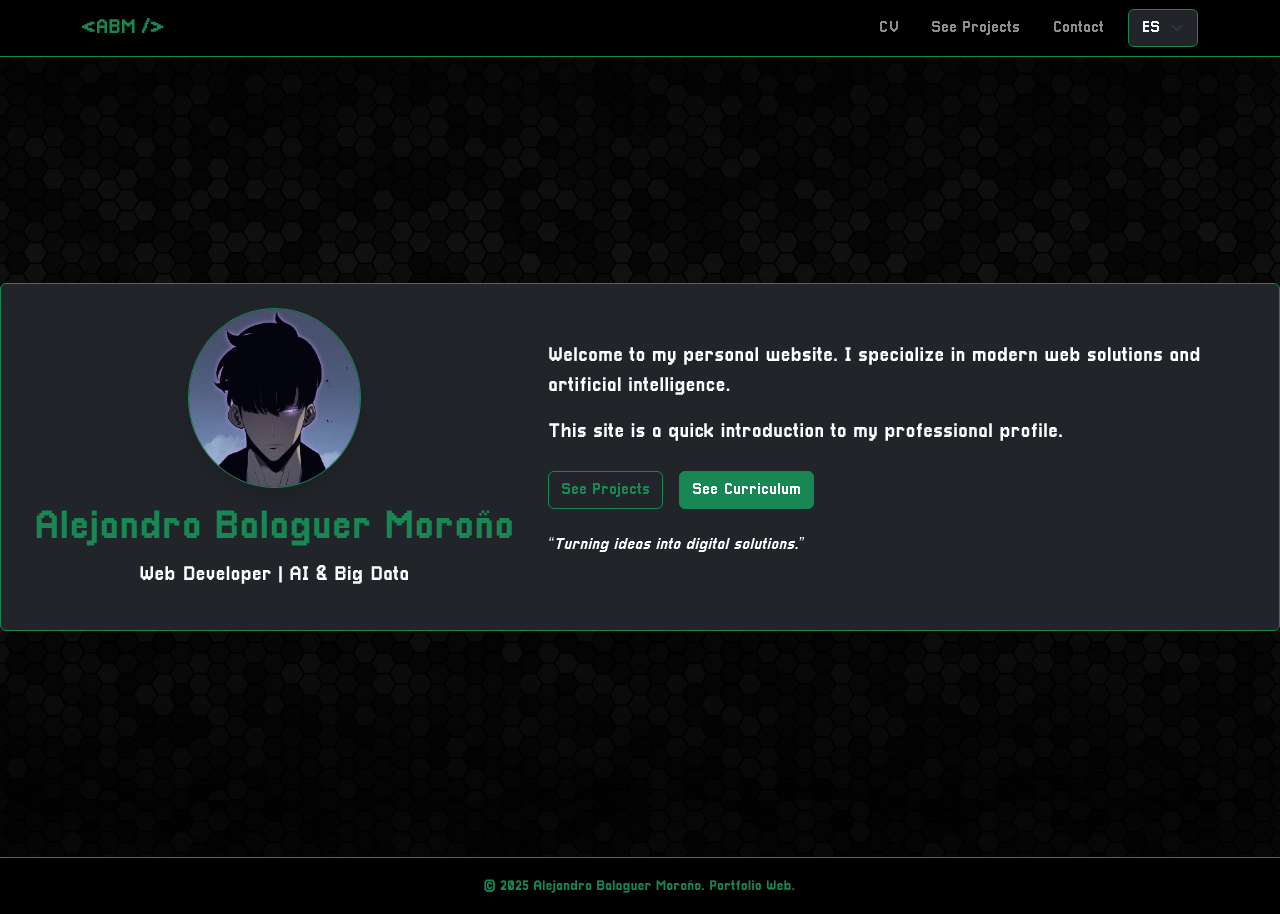
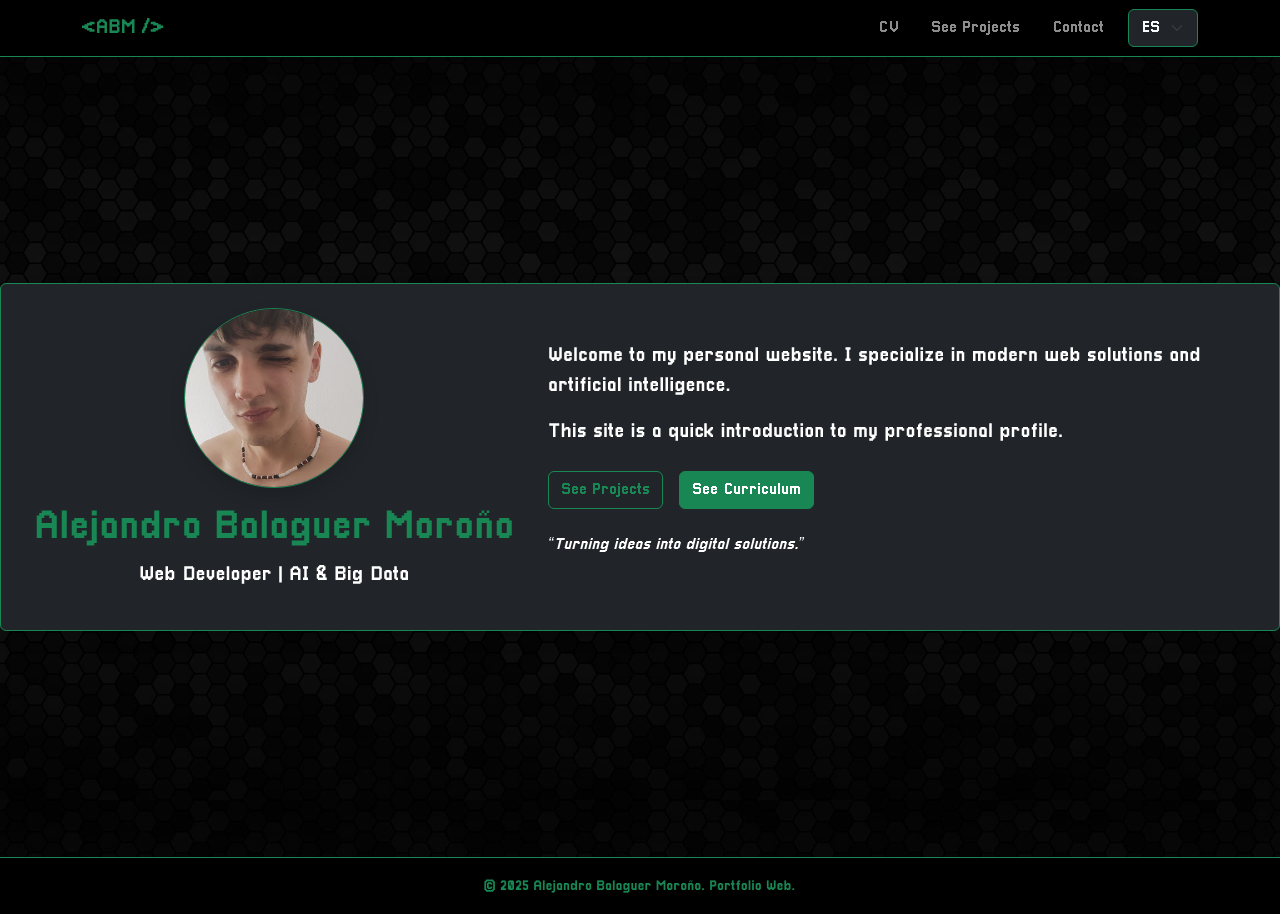
Before and after one commit to AlejandroBalaguer/webpersonal, a React (Vite) app: page / in a window 1280 px wide. Built offline with nearby package versions, Linux system fonts and the light colour scheme.

Commit message:
Cambiado foto usuario

```diff
--- a/src/pages/Curriculum.jsx
+++ b/src/pages/Curriculum.jsx
@@ -8,7 +8,7 @@ const Curriculum = () => {
         <main className="container py-5">
             <section id="home" className="text-center py-5 px-5">
                 <Zoom>
-                    <img src="/images/logo.jpg" alt="Foto" className="rounded-circle border border-success mt-3 img-fluid" style={{ height: "300px" }}/>
+                    <img src="/images/unnamed.jpg" alt="Foto" className="rounded-circle border border-success mt-3 img-fluid" style={{ height: "300px" }}/>
                     <h1 className="text-success display-3">{t('name')}</h1>
                     <p className="lead">{t('role')}</p>
                     <a
--- a/src/pages/Home.jsx
+++ b/src/pages/Home.jsx
@@ -12,7 +12,7 @@ const Home = () => {
                     <div className="col-md-5 text-center">
                         <Zoom>
                             <img
-                                src="/images/logo.jpg"
+                                src="/images/unnamed.jpg"
                                 alt={t('name')}
                                 className="rounded-circle border border-success shadow img-fluid mb-3"
                                 style={{ height: "180px" }}
```
